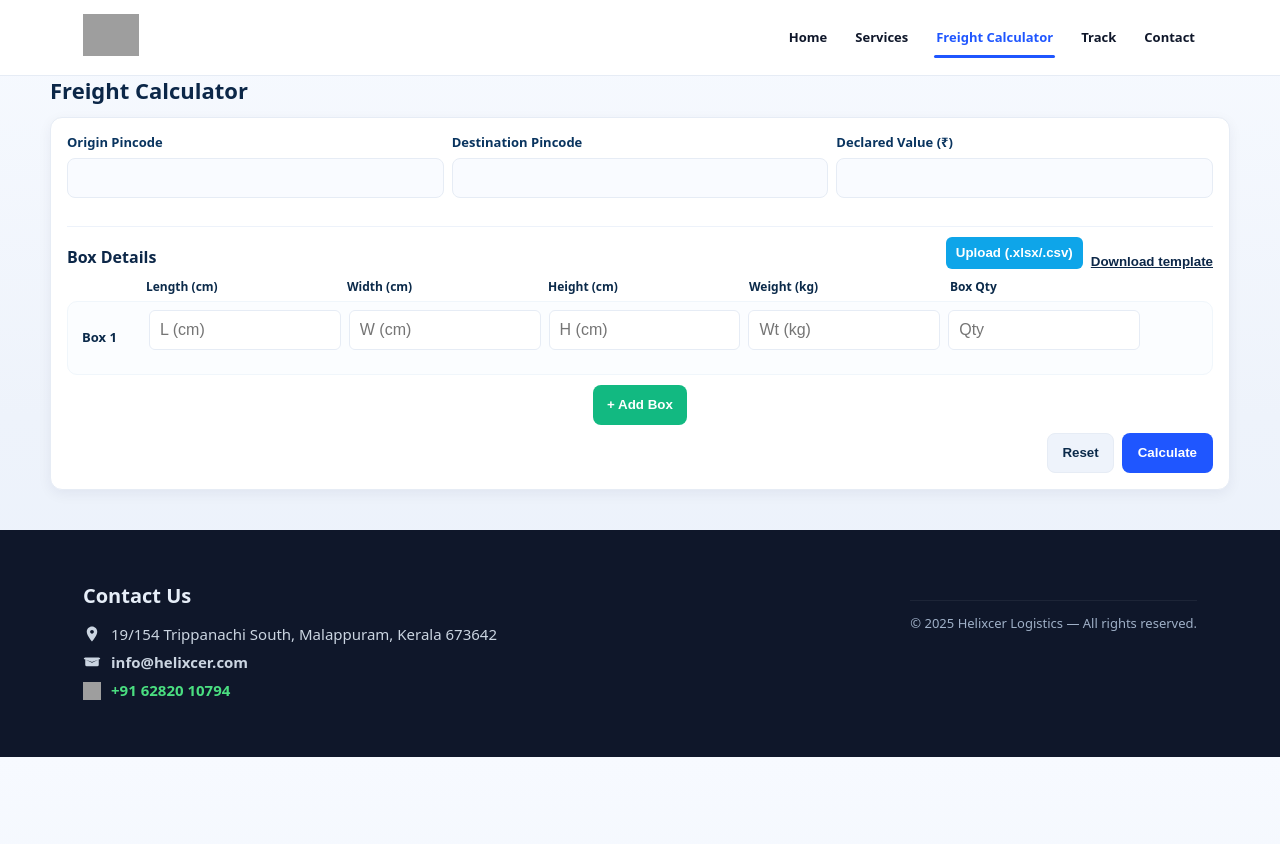
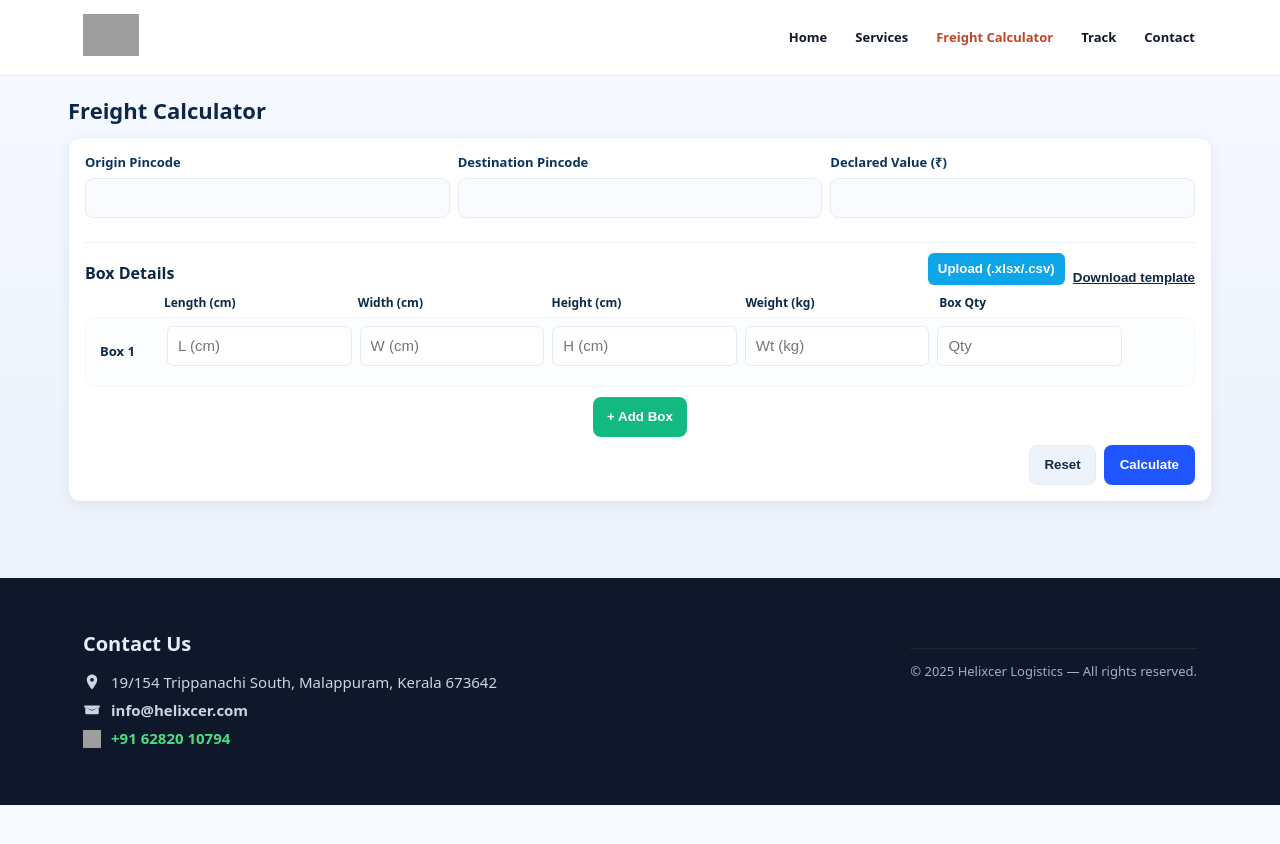
Before and after one commit to nisaran/helixcer-logistics, a Jekyll site: the page built from calculator/index.html, in a window 1280 px wide. Shown: the top 844 px of the page. Built offline with Jekyll 4.4.1, drawn with Linux system fonts in a browser that asks for light colours; grey boxes are pictures that could not be loaded.

Commit message:
Update style.css

```diff
--- a/assets/css/style.css
+++ b/assets/css/style.css
@@ -1,265 +1,241 @@
 /* =========================================================
-   GLOBAL VARIABLES
+   FULL SITE CSS - Helixcer Logistics
+   - Active color: #C24525
+   - Unified header/footer, responsive menu, hamburger -> X
 ========================================================= */
-:root {
-  --bg: #f6f9fe;
-  --text: #0f172a;
-  --muted: #64748b;
-  --card: #ffffff;
-  --border: #e5e7eb;
-  --accent: #1f56ff;
-  --accent-dark: #1a45cc;
-  --radius: 12px;
+
+/* -----------------------
+   VARIABLES
+------------------------*/
+:root{
+  --bg:#f6f9fe;
+  --text:#0f172a;
+  --muted:#64748b;
+  --card:#ffffff;
+  --border:#e5e7eb;
+  --accent:#C24525;      /* BRAND COLOR */
+  --accent-dark:#a03b21;
+  --radius:12px;
+  --container:1150px;
 }
 
-/* =========================================================
+/* -----------------------
    RESET + BASICS
-========================================================= */
-* {
-  margin: 0;
-  padding: 0;
-  box-sizing: border-box;
+------------------------*/
+*{box-sizing:border-box;margin:0;padding:0}
+html,body{height:100%}
+body{
+  background:var(--bg);
+  color:var(--text);
+  font-family:"Inter", system-ui, -apple-system, "Segoe UI", Roboto, "Helvetica Neue", Arial;
+  line-height:1.55;
+  -webkit-font-smoothing:antialiased;
+  -moz-osx-font-smoothing:grayscale;
+  scroll-behavior:smooth;
 }
 
-body {
-  background: var(--bg);
-  font-family: "Inter", sans-serif;
-  color: var(--text);
-  line-height: 1.55;
-  scroll-behavior: smooth;
+/* -----------------------
+   LAYOUT CONTAINERS
+------------------------*/
+.container, .wrap{
+  max-width:var(--container);
+  margin:0 auto;
+  padding:20px 18px;
 }
 
-/* =========================================================
-   LAYOUT
-========================================================= */
-.container {
-  max-width: 1150px;
-  margin: 0 auto;
-  padding: 20px 18px;
+/* -----------------------
+   TYPOGRAPHY
+------------------------*/
+h1,h2,h3{font-weight:700;color:var(--text)}
+p{color:var(--muted);margin:0}
+
+/* -----------------------
+   BUTTONS
+------------------------*/
+.button, .btn{
+  display:inline-block;
+  background:var(--accent);
+  color:#fff;
+  padding:12px 18px;
+  border-radius:10px;
+  text-decoration:none;
+  font-weight:700;
+  transition:background .2s ease, transform .12s ease;
+}
+.button:hover,.btn:hover{background:var(--accent-dark);transform:translateY(-1px)}
+
+/* -----------------------
+   CARDS / PANELS
+------------------------*/
+.card{
+  background:var(--card);
+  border-radius:var(--radius);
+  padding:20px;
+  box-shadow:0 6px 24px rgba(16,24,40,0.06);
 }
 
-/* =========================================================
-   TYPOGRAPHY
-========================================================= */
-h1, h2, h3 {
-  font-weight: 700;
-  color: var(--text);
+/* -----------------------
+   FORMS
+------------------------*/
+label{display:block;font-weight:700;margin-bottom:6px}
+input,textarea,select{width:100%;padding:12px;border-radius:10px;border:1px solid var(--border);font-size:15px;margin-bottom:12px}
+
+/* -----------------------
+   HEADER / NAV
+------------------------*/
+header.site-header{
+  width:100%;
+  background:#fff;
+  border-bottom:1px solid var(--border);
+  position:sticky;
+  top:0;
+  z-index:9999;
 }
 
-p {
-  color: var(--muted);
+.header-wrap{
+  max-width:var(--container);
+  margin:0 auto;
+  padding:14px 18px;
+  display:flex;
+  align-items:center;
+  justify-content:space-between;
+  gap:16px;
 }
 
-/* =========================================================
-   BUTTONS
-========================================================= */
-.button {
-  display: inline-block;
-  background: var(--accent);
-  padding: 14px 24px;
-  border-radius: var(--radius);
-  color: #fff;
-  font-weight: 600;
-  text-decoration: none;
-  transition: 0.25s ease;
+.logo img{height:42px}
+
+/* NAV styles */
+nav.nav ul{
+  display:flex;
+  gap:24px;
+  align-items:center;
+  list-style:none;
+  margin:0;
+  padding:0;
 }
 
-.button:hover {
-  background: var(--accent-dark);
+nav.nav a{
+  color:var(--text);
+  font-weight:600;
+  text-decoration:none;
+  position:relative;
+  padding:6px 2px;
+  transition: color .25s ease;
 }
 
-/* =========================================================
-   CARDS
-========================================================= */
-.card {
-  background: var(--card);
-  border-radius: var(--radius);
-  padding: 24px;
-  box-shadow: 0 4px 18px rgba(0,0,0,0.06);
+/* ACTIVE color only (no underline) */
+nav.nav a.active{
+  color:var(--accent) !important;
 }
 
-/* =========================================================
-   FORM ELEMENTS
-========================================================= */
-label {
-  font-weight: 600;
-  margin-bottom: 6px;
-  display: block;
+/* Hover uses brand color too */
+nav.nav a:hover{
+  color:var(--accent) !important;
 }
 
-input, textarea, select {
-  width: 100%;
-  padding: 14px;
-  border: 1px solid var(--border);
-  border-radius: var(--radius);
-  font-size: 16px;
-  margin-bottom: 16px;
+/* Remove the underline pseudo-element entirely (if present earlier) */
+nav.nav a::after{content:none}
+
+/* Ensure nav links have adequate tap area */
+nav.nav a{line-height:1.2}
+
+/* -----------------------
+   HAMBURGER + MOBILE MENU
+------------------------*/
+.hamburger{
+  display:none;
+  width:46px;
+  height:46px;
+  padding:10px;
+  border-radius:10px;
+  border:1px solid var(--border);
+  background:#fff;
+  align-items:center;
+  justify-content:center;
+  position:relative;
+  cursor:pointer;
 }
 
-/* =========================================================
-   HEADER (GLOBAL)
-========================================================= */
-header.site-header {
-  width: 100%;
-  background: #ffffff !important;
-  border-bottom: 1px solid var(--border) !important;
-  position: sticky;
-  top: 0;
-  z-index: 9999 !important;
+/* bars (use brand color) */
+.hamburger .bar{
+  width:26px;
+  height:3px;
+  background:var(--accent);
+  border-radius:3px;
+  position:absolute;
+  transition: transform .35s ease, opacity .25s ease, background .25s ease;
 }
 
-.header-wrap {
-  max-width: 1150px;
-  margin: 0 auto;
-  padding: 14px 18px;
-  display: flex;
-  justify-content: space-between;
-  align-items: center;
+.hamburger .top{transform:translateY(-8px)}
+.hamburger .middle{transform:translateY(0)}
+.hamburger .bottom{transform:translateY(8px)}
+
+/* When menu open -> morph to X */
+body.show-menu .hamburger .top{transform:translateY(0) rotate(45deg)}
+body.show-menu .hamburger .middle{opacity:0}
+body.show-menu .hamburger .bottom{transform:translateY(0) rotate(-45deg)}
+
+/* Mobile dropdown */
+@media (max-width:820px){
+  .hamburger{display:flex}
+  nav.nav{
+    display:none;
+    position:absolute;
+    top:68px;
+    left:0;
+    right:0;
+    background:#fff;
+    padding:20px;
+    border-bottom-left-radius:12px;
+    border-bottom-right-radius:12px;
+    box-shadow:0 8px 24px rgba(0,0,0,0.06);
+  }
+  body.show-menu nav.nav{display:block}
+  nav.nav ul{flex-direction:column;gap:16px;align-items:flex-start}
+  /* Ensure active color in mobile dropdown too */
+  body.show-menu nav.nav a.active{color:var(--accent) !important}
 }
 
-.logo img {
-  height: 42px;
+/* -----------------------
+   HEADER SHADOW ON SCROLL
+------------------------*/
+.header--scrolled{box-shadow:0 8px 28px rgba(15,23,42,0.08);transition:box-shadow 180ms ease}
+
+/* -----------------------
+   FOOTER
+------------------------*/
+footer{
+  background:#0f1320;
+  color:#fff;
+  padding:40px 18px;
+  margin-top:60px;
+}
+footer h3{color:#fff;margin-bottom:12px}
+footer p, footer a{color:#b8c0d0;font-size:15px;text-decoration:none}
+footer a:hover{color:#fff}
+
+/* -----------------------
+   UTILITIES
+------------------------*/
+.mt-8{margin-top:8px}
+.mt-16{margin-top:16px}
+.mt-24{margin-top:24px}
+.center{text-align:center}
+
+/* -----------------------
+   SAFETY / OVERRIDES
+   - make sure header stays above any page content
+------------------------*/
+header.site-header{position:sticky;top:0;z-index:99999}
+
+/* -----------------------
+   OPTIONAL: small responsive tweaks
+------------------------*/
+@media (max-width:480px){
+  .header-wrap{padding:10px 12px}
+  .logo img{height:36px}
+  .hamburger{width:44px;height:44px;padding:8px}
+  .hamburger .bar{width:22px}
 }
 
-/* =========================================================
-   NAV
-========================================================= */
-nav.nav ul {
-  display: flex !important;
-  gap: 24px;
-  list-style: none;
-}
-
-nav.nav a {
-  text-decoration: none !important;
-  color: var(--text) !important;
-  font-weight: 600 !important;
-  padding: 6px 2px !important;
-  position: relative;
-}
-
-nav.nav a.active {
-  color: var(--accent) !important;
-}
-
-nav.nav a.active::after {
-  content: "";
-  height: 3px;
-  width: 100%;
-  background: var(--accent);
-  position: absolute;
-  left: 0;
-  bottom: -6px;
-  border-radius: 4px;
-}
-
-/* =========================================================
-   MOBILE NAV & HAMBURGER
-========================================================= */
-.hamburger {
-  display: none;
-  width: 46px;
-  height: 46px;
-  padding: 10px;
-  border-radius: 10px;
-  border: 1px solid var(--border);
-  background: #fff;
-  justify-content: center;
-  align-items: center;
-  position: relative;
-  cursor: pointer;
-}
-
-.hamburger .bar {
-  width: 26px;
-  height: 3px;
-  background: #0f172a;
-  border-radius: 3px;
-  position: absolute;
-  transition: 0.35s ease;
-}
-
-.hamburger .top    { transform: translateY(-8px); }
-.hamburger .middle { transform: translateY(0); }
-.hamburger .bottom { transform: translateY(8px); }
-
-body.show-menu .hamburger .top {
-  transform: translateY(0) rotate(45deg);
-}
-body.show-menu .hamburger .middle {
-  opacity: 0;
-}
-body.show-menu .hamburger .bottom {
-  transform: translateY(0) rotate(-45deg);
-}
-
-/* Mobile menu dropdown */
-@media (max-width: 820px) {
-  .hamburger {
-    display: flex !important;
-  }
-
-  nav.nav {
-    display: none !important;
-    position: absolute;
-    top: 68px;
-    left: 0;
-    right: 0;
-    background: #fff;
-    padding: 22px;
-    border-bottom-left-radius: 12px;
-    border-bottom-right-radius: 12px;
-    box-shadow: 0 8px 24px rgba(0,0,0,0.06);
-  }
-
-  body.show-menu nav.nav {
-    display: block !important;
-  }
-
-  nav.nav ul {
-    flex-direction: column;
-    gap: 16px;
-    align-items: flex-start;
-  }
-}
-
-/* =========================================================
-   HEADER SHADOW ON SCROLL
-========================================================= */
-.header--scrolled {
-  box-shadow: 0 8px 28px rgba(15, 23, 42, 0.08);
-  transition: box-shadow 180ms ease;
-}
-
-/* =========================================================
-   FOOTER
-========================================================= */
-footer {
-  background: #0f1320;
-  padding: 40px 18px;
-  color: #fff;
-  margin-top: 60px;
-}
-
-footer h3 {
-  color: #fff;
-  margin-bottom: 16px;
-}
-
-footer p,
-footer a {
-  color: #b8c0d0;
-  text-decoration: none;
-  font-size: 15px;
-}
-
-footer a:hover {
-  color: #ffffff;
-}
-
-/* =========================================================
-   UTILITIES
-========================================================= */
-.mt-20 { margin-top: 20px; }
-.mt-40 { margin-top: 40px; }
-.center { text-align: center; }
+/* EOF */
```
